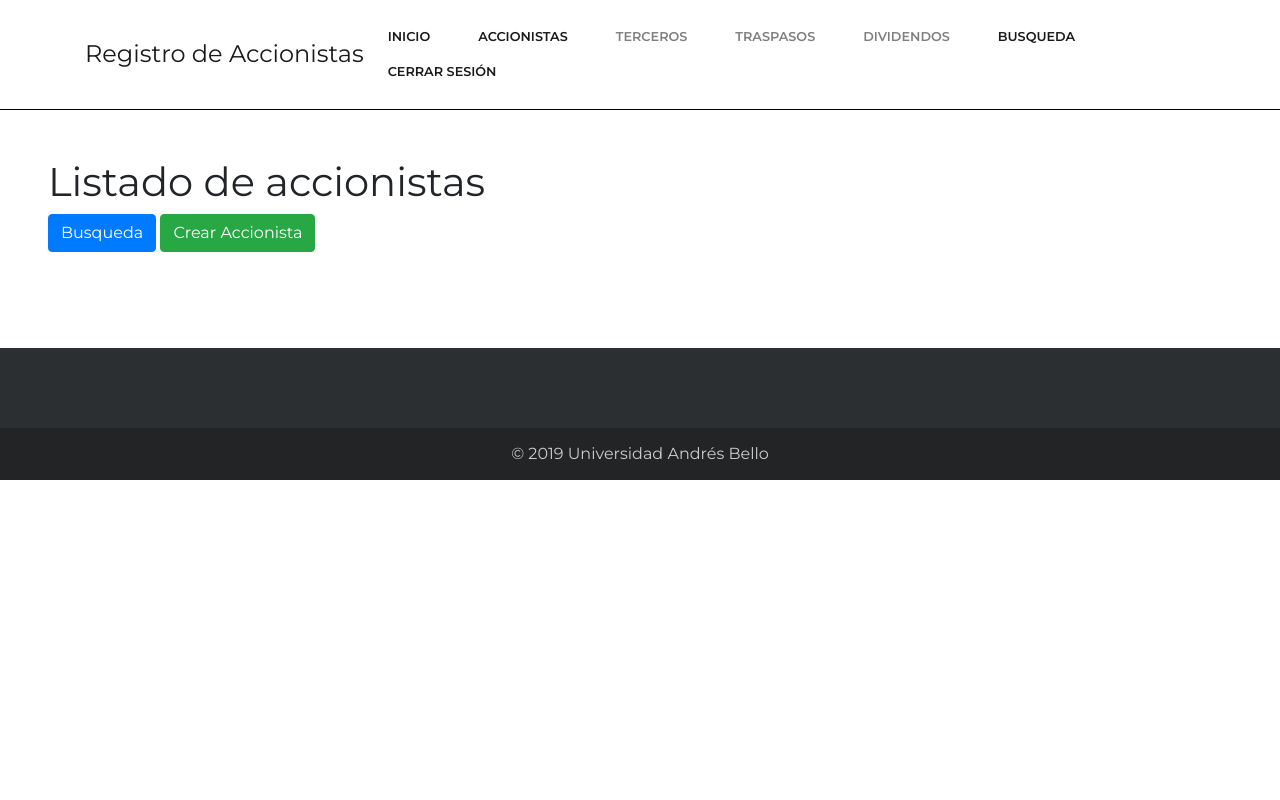
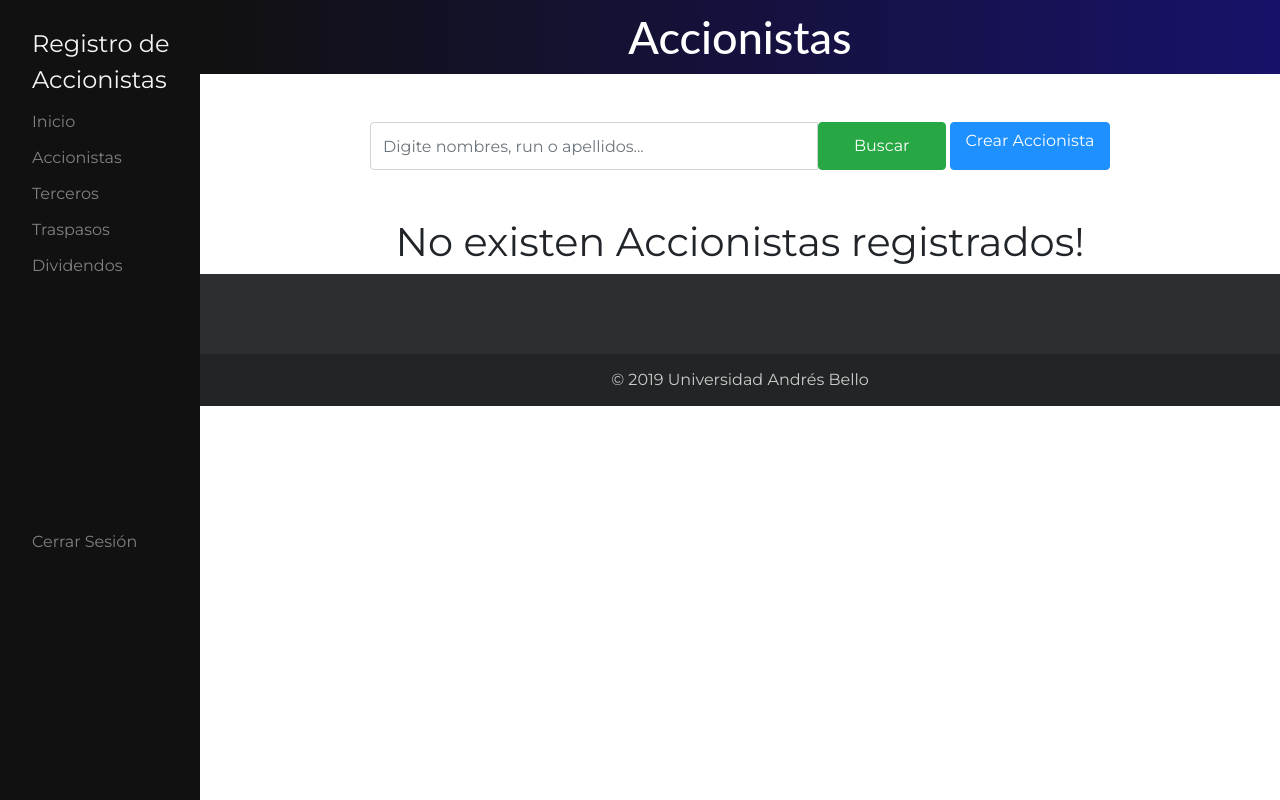
Before and after one commit to gmanquilefn/GRUPO9_Registro-de-Accionistas, a Django app: page /accionistas/ in a window 1280 px wide. Run offline with Django 3.2, Linux system fonts and the light colour scheme; the visitor is signed in with stand-in values (Sample User, id 1); data that the repository does not hold is empty; some libraries are stand-ins or nearby versions.

Commit message:
cambio de interfaz y busqueda

```diff
--- a/accionista/templates/accionistas.html
+++ b/accionista/templates/accionistas.html
@@ -1,10 +1,31 @@
 {% extends "base.html" %}
 {% block content %}
-<div class="ml-5 mr-5 mt-5 mb-5">
-  <h1>Listado de accionistas</h1>
-  <a href="/busqueda/" class="btn btn-primary">Busqueda</a>
-  <a href="/crear/" class="btn btn-success">Crear Accionista</a>
+<div class="mainto">
+  <h1 class="main city">Accionistas</h1>
+  <div class="container" style="width: 50rem; margin-top: 3rem;" >
+
+      <div class="row">
+
+        <div class="col-md-12 search">
+
+          <form action="" method="get">
+            <div id="custom-search-input">
+              <div class="input-group col-md-12">
+
+                <input type="text" class="form-control" style="height: 3rem;" placeholder="Digite nombres, run o apellidos..." name="Buscar">
+                <span class="input-group-list">
+                  <i class="icon icon-search"></i>
+                  <button type="submit" class="btn btn-success" style="width: 8rem; height: 3rem;">Buscar</button>
+                  <a href="/crear/" class="btn btn-success" style="width: 10rem; height: 3rem; border-color: dodgerblue; background-color: dodgerblue;">Crear Accionista</a>
+                </span>
+              </div>
+            </div>
+          </form>
+        </div>
+      </div>
+    </div>
   <div class="row mt-5 justify-content-center">
+  {% if accionistas %}
   {% for accionista in accionistas %}
     <div class="card" style="width: 100%;">
       <div class="card-body">
@@ -15,6 +36,9 @@
       </div>
     </div>
   {% endfor %}
+  {% else %}
+    <h1> No existen Accionistas registrados!</h1>
+  {% endif %}
   </div>
 </div>
 {% endblock %}
--- a/accionista/views.py
+++ b/accionista/views.py
@@ -3,10 +3,19 @@ from django.views.generic.edit import CreateView, UpdateView
 from django.views.generic import TemplateView
 from django.contrib.auth.mixins import LoginRequiredMixin
 from accionista.models import Accionista
+from django.shortcuts import get_object_or_404
+from django.db.models import Q
 
 class AccionistasView(LoginRequiredMixin, TemplateView):
   def get(self, request, **kwargs):
-    return render(request, 'accionistas.html', {'accionistas' : Accionista.accionistas.all()})
+    queryset = request.GET.get("Buscar")
+    accionistas = Accionista.accionistas.all()
+    if queryset:
+      accionistas = Accionista.accionistas.filter(
+        Q( nombres__icontains = queryset) |
+        Q( apellidos__icontains = queryset)
+      ).distinct()
+    return render(request, 'accionistas.html', {'accionistas' : accionistas})
 
 class CreateAccionista(LoginRequiredMixin, CreateView):
   model = Accionista
--- a/seguridad/templates/base.html
+++ b/seguridad/templates/base.html
@@ -11,11 +11,65 @@
     {% block head %}
     {% endblock %}
   </head>
+  <style>
+    .city {
+      background-color: #111;
+      background-image: linear-gradient(to right,#111, rgb(24, 18, 105) );
+      color: white;
+      padding: 10px;
+      font-size: 45px;
+      font-family: "Lato", sans-serif;
+    }
+
+    .main {
+      text-align: center;
+    }
+
+    .sidemain {
+      margin-left: 200px;
+    }
+
+    .sidenav{
+      height: 100%;
+      width: 200px;
+      position: fixed;
+      z-index: 1;
+      top: 0px;
+      left: 0px;
+      background-color: #111;
+      overflow-x: hidden;
+      padding-top: 20px;
+    }
+
+    .sidenav a {
+      padding: 6px 6px 6px 32px;
+      text-decoration: none;
+      font-size: 16px;
+      color: #818181;
+      display: block;
+    }
+
+    .sidenav a:hover{
+      color: #f1f1f1;
+    }
+
+    .mainto {
+      margin-left: 200px;
+    }
+  </style>
   <body>
-    {% include "navbar.html" %}
     {% block content %}
     {% endblock %}
     {% include "footer.html" %}
+    <div class="sidenav">
+        <a style="font-size: 24px; color: whitesmoke;" href="#">Registro de Accionistas</a>
+        <a href="/">Inicio</a>
+        <a href="/accionistas/" >Accionistas</a>
+        <a href="#">Terceros</a>
+        <a href="#">Traspasos</a>
+        <a href="#">Dividendos</a>
+        <a style="margin-top: 120%;" href="{% url 'logout' %}">Cerrar Sesión</a>
+    </div>
     <script src="{% static 'assets/js/jquery.min.js' %}"></script>
     <script src="{% static 'assets/bootstrap/js/bootstrap.min.js' %}"></script>
     <script src="{% static 'assets/js/smoothproducts.min.js' %}"></script>
--- a/seguridad/templates/footer.html
+++ b/seguridad/templates/footer.html
@@ -1,5 +1,5 @@
 <footer class="page-footer dark">
-  <div class="footer-copyright">
+  <div class="mainto footer-copyright">
     <p>© 2019 Universidad Andrés Bello</p>
   </div>
 </footer>
--- a/seguridad/templates/index.html
+++ b/seguridad/templates/index.html
@@ -3,7 +3,7 @@
 
 {% block content %}
 <main class="page landing-page">
-  <section class="clean-block clean-hero" style="background-image:url(&quot;static/assets/img/indexbg.jpg&quot;);color:rgba(9, 162, 255, 0.85);">
+  <section class="mainto clean-block clean-hero" style="background-image:url(&quot;static/assets/img/indexbg.jpg&quot;);color:rgba(9, 162, 255, 0.85);">
     <div class="text">
       <h2>Bienvenido {{ user.username }}!</h2>
     </div>
--- a/seguridad/templates/navbar.html
+++ /dev/null
@@ -1,34 +0,0 @@
-<nav class="navbar navbar-light navbar-expand-lg bg-white clean-navbar" style="border-bottom: 1px solid black;">
-  <div class="container">
-    <a class="navbar-brand logo" href="#">Registro de Accionistas</a>
-    <button class="navbar-toggler" data-toggle="collapse" data-target="#navcol-1">
-      <span class="sr-only">Toggle navigation</span>
-      <span class="navbar-toggler-icon"></span>
-    </button>
-    <div class="collapse navbar-collapse" id="navcol-1">
-      <ul class="nav navbar-nav ml-auto">
-        <li class="nav-item" role="presentation">
-          <a class="nav-link active" href="/">Inicio</a>
-        </li>
-        <li class="nav-item" role="presentation">
-          <a class="nav-link active" href="/accionistas/" >Accionistas</a>
-        </li>
-        <li class="nav-item" role="presentation">
-          <a class="nav-link" >Terceros</a>
-        </li>
-        <li class="nav-item" role="presentation">
-          <a class="nav-link" >Traspasos</a>
-        </li>
-        <li class="nav-item" role="presentation">
-          <a class="nav-link" >Dividendos</a>
-        </li>
-        <li class="nav-item" role="presentation">
-          <a class="nav-link active" href="/busqueda/" >Busqueda</a>
-        </li>
-        <li class="nav-item" role="presentation">
-          <a href="{% url 'logout' %}" class="nav-link active">Cerrar Sesión</a>
-        </li>
-      </ul>
-    </div>
-  </div>
-</nav>
```
Also changed, not shown: seguridad/templates/busqueda.html (deleted, +0 -39 lines), seguridad/views.py (+1 -12 lines).
